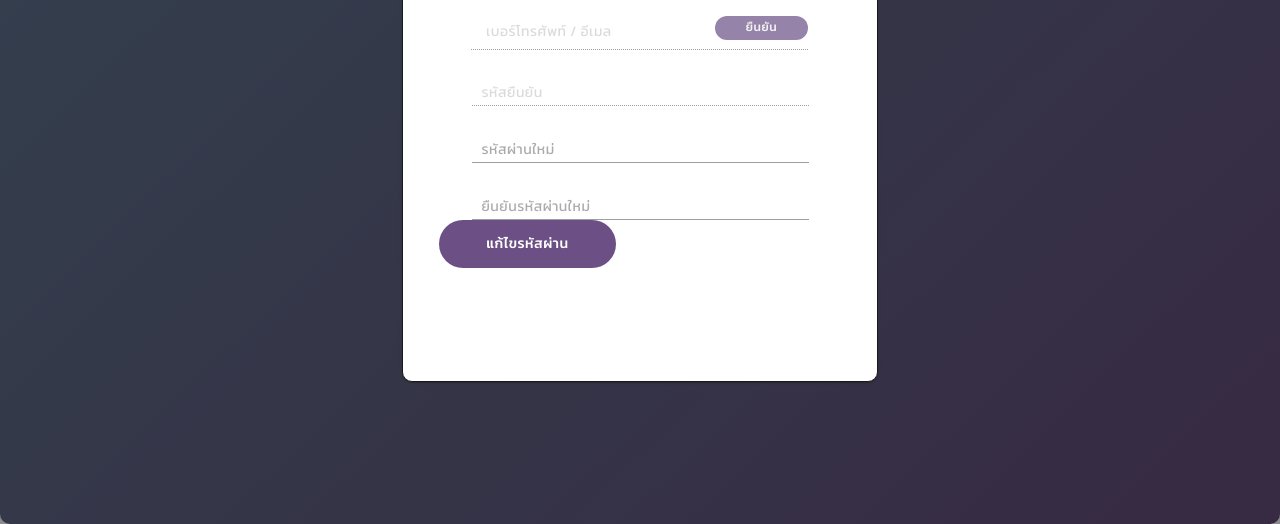
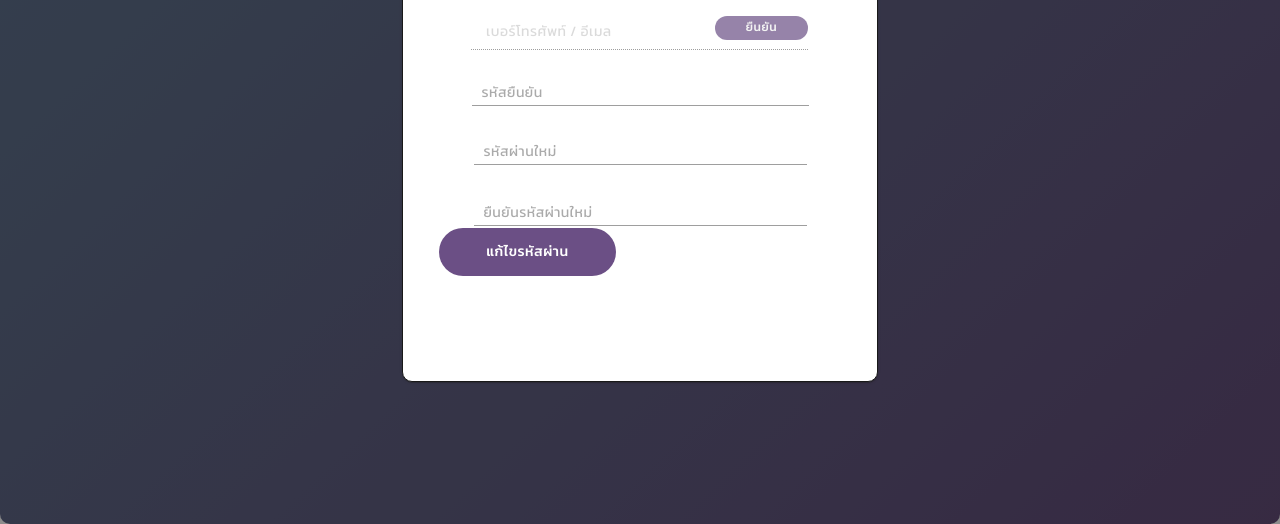
Before and after one commit to g2p2n-cpe31/ecommerce_otop_frontend, a Gatsby site: page /ForgotPassword-2 in a window 1280 px wide. Both pictures are taken after a click on the button "ลืมรหัสผ่าน". Shown: the part 276-800 px from the top of the page. Built offline with nearby package versions, Linux system fonts and the light colour scheme; Gatsby itself is replaced by a stand-in of ours; some packages are replaced by stand-ins of ours.

Commit message:
confirm field fixing in progress

```diff
--- a/src/components/containers/forgot-password-2/Modal.js
+++ b/src/components/containers/forgot-password-2/Modal.js
@@ -66,6 +66,14 @@ const FieldFont = styled(TextField)`
         line-height: 43px;
         letter-spacing: 0.5px;
     }
+
+     & .accept{
+      margin: normal;
+      border-bottom-color : green;
+      border-color: green;
+
+    }
+
   }
 `
 
@@ -113,10 +121,10 @@ const EditButton = styled(Button)`
 
 const SearchTextBox = styled(TextField)`
   && {
-      width:337px;
-      padding: 0px;
-      margin-top: 30px;
-      margin-bottom: 0px;
+    width:337px;
+    padding: 0px;
+    margin-top: 30px;
+    margin-bottom: 0px;
     input {
       padding: 10px;
       text-indent: 5px;
@@ -213,24 +221,21 @@ export default function SimpleModal() {
                 }}
             />
             <FieldFont
-                disabled
                 type="tel"
                 placeholder="รหัสยืนยัน"
-                className={classes.textField2}
-                margin="normal"
-                borderBottomColor="green"
+                className= "accept"
             />
 
             <FieldFont
                 type="tel"
                 placeholder="รหัสผ่านใหม่"
-                className={classes.textField2}
+                className={classes.textField1}
                 margin="normal"
             />
             <FieldFont
                 type="tel"
                 placeholder="ยืนยันรหัสผ่านใหม่"
-                className={classes.textField2}
+                className={classes.textField1}
                 margin="normal"
             />
 
```
